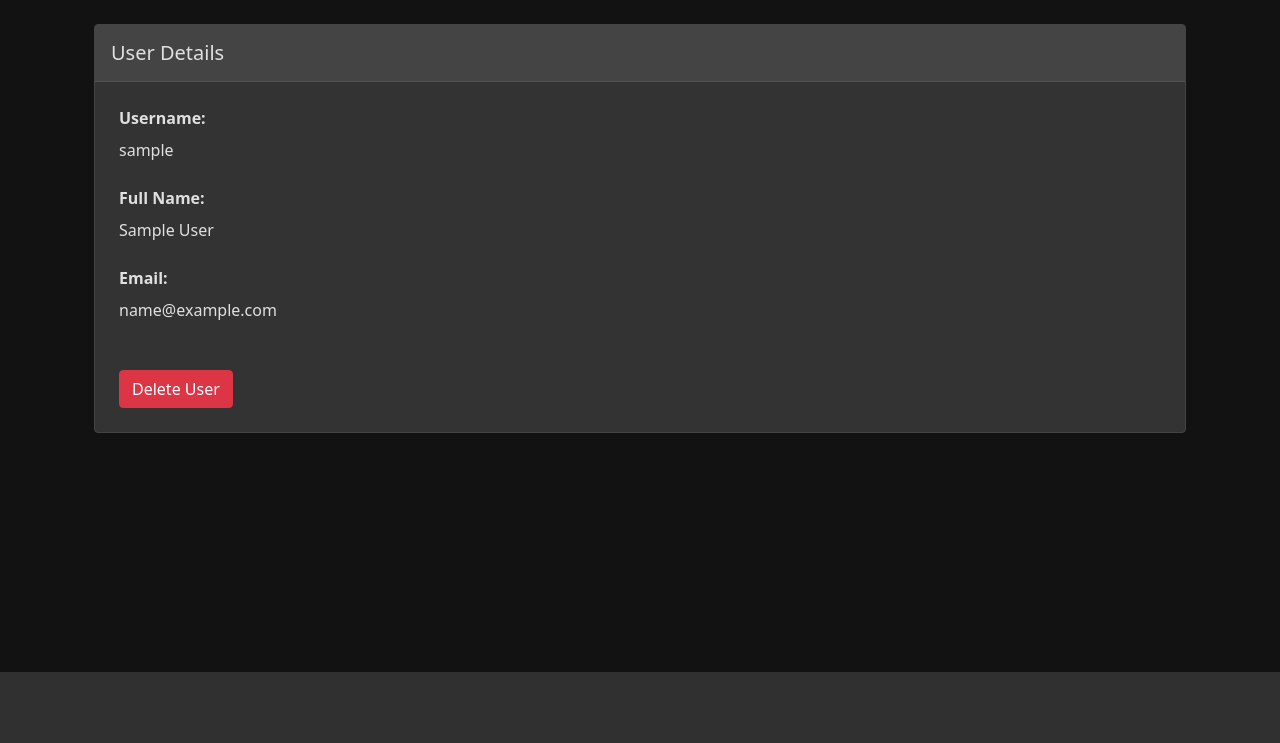
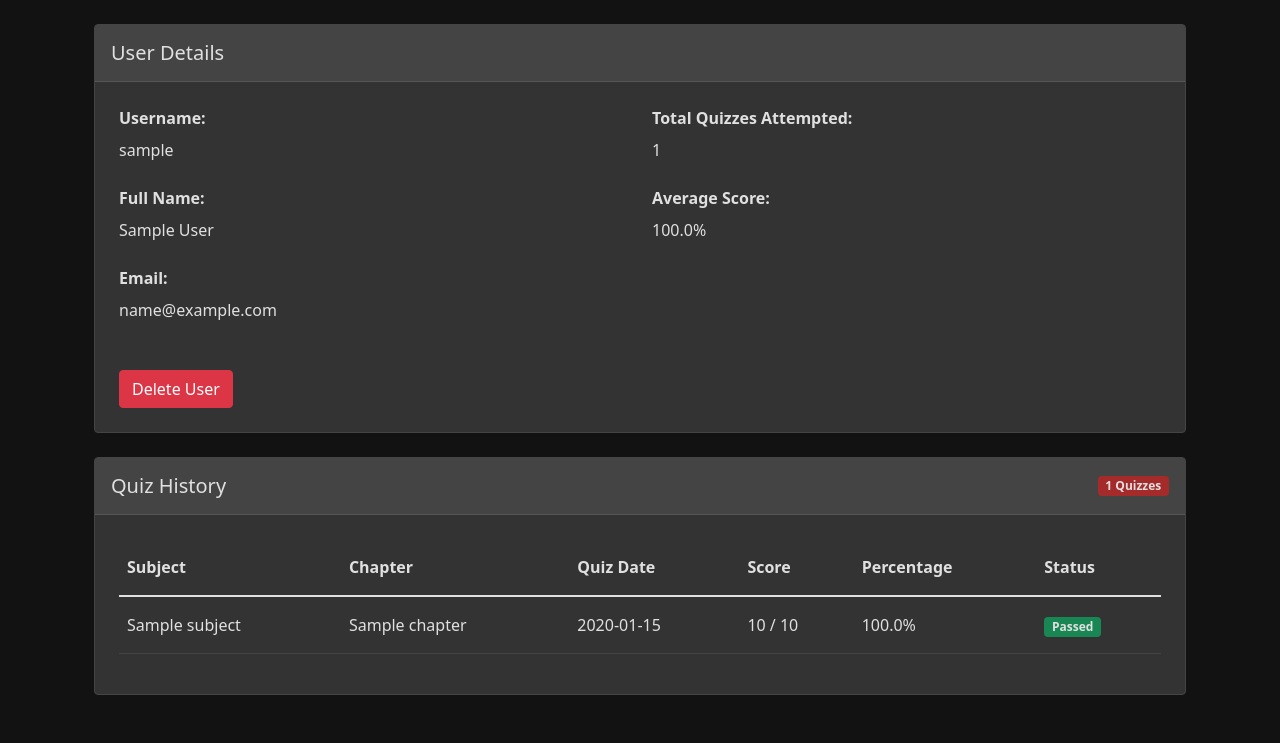
Before and after one commit to 23f3001694/quiz-master, a Flask app: page /admin/users/1 in a window 1280 px wide. Shown: the part 128-871 px from the top of the page. Before the commit the page ends 800 px from the top, so only its background shows below. Run offline with Flask 3, Linux system fonts and the light colour scheme; the visitor is signed in with stand-in values (Sample User, id 1); tables that the repository leaves empty hold one stand-in row (values such as "Sample post").

Commit message:
Bug fixes

```diff
--- a/app/templates/admin/add_chapter.html
+++ b/app/templates/admin/add_chapter.html
@@ -18,7 +18,7 @@
             <h2 class="mb-0">Add New Chapter to {{ subject.name }}</h2>
         </div>
         <div class="card-body p-4">
-            <form method="POST" action="{{ url_for('admin.manage_chapters', subject_id=subject.id) }}">
+            <form method="POST" action="{{ url_for('admin.add_chapter', subject_id=subject.id) }}">
                 <div class="mb-4">
                     <label for="name" class="form-label">Chapter Name</label>
                     <input type="text" class="form-control" id="name" name="name" required>
--- a/app/templates/admin/add_question.html
+++ b/app/templates/admin/add_question.html
@@ -20,7 +20,7 @@
             <h2 class="mb-0">Add New Question to Quiz on {{ quiz.date_of_quiz.strftime('%Y-%m-%d') }}</h2>
         </div>
         <div class="card-body p-4">
-            <form method="POST" action="{{ url_for('admin.manage_questions', quiz_id=quiz.id) }}">
+            <form method="POST" action="{{ url_for('admin.add_question', quiz_id=quiz.id) }}">
                 <div class="mb-4">
                     <label for="question_statement" class="form-label">Question</label>
                     <textarea class="form-control" id="question_statement" name="question_statement" rows="3" required></textarea>
--- a/app/templates/admin/add_subject.html
+++ b/app/templates/admin/add_subject.html
@@ -17,7 +17,7 @@
             <h2 class="mb-0">Add New Subject</h2>
         </div>
         <div class="card-body p-4">
-            <form method="POST" action="{{ url_for('admin.manage_subjects') }}">
+            <form method="POST" action="{{ url_for('admin.add_subject') }}">
                 <div class="mb-4">
                     <label for="name" class="form-label">Subject Name</label>
                     <input type="text" class="form-control" id="name" name="name" required>
--- a/app/templates/admin/view_user.html
+++ b/app/templates/admin/view_user.html
@@ -27,6 +27,23 @@
                     <p class="mb-2"><strong>Email:</strong></p>
                     <p class="mb-4">{{ user.email }}</p>
                 </div>
+                <div class="col-md-6">
+                    <p class="mb-2"><strong>Total Quizzes Attempted:</strong></p>
+                    <p class="mb-4">{{ user.scores|length }}</p>
+
+                    <p class="mb-2"><strong>Average Score:</strong></p>
+                    <p class="mb-4">
+                        {% if user.scores %}
+                        {% set total = namespace(value=0) %}
+                        {% for score in user.scores %}
+                        {% set total.value = total.value + (score.total_score / score.max_score * 100) %}
+                        {% endfor %}
+                        {{ "%.1f"|format(total.value / user.scores|length) }}%
+                        {% else %}
+                        No quizzes attempted
+                        {% endif %}
+                    </p>
+                </div>
             </div>
 
             <div class="d-flex gap-2">
@@ -37,28 +54,40 @@
         </div>
     </div>
 
-    {% if user_quizzes %}
+    {% if user.scores %}
     <div class="card mb-4">
-        <div class="card-header py-3">
+        <div class="card-header py-3 d-flex justify-content-between align-items-center">
             <h3 class="h5 mb-0">Quiz History</h3>
+            <span class="badge bg-primary">{{ user.scores|length }} Quizzes</span>
         </div>
         <div class="card-body p-4">
             <div class="table-responsive">
                 <table class="table table-hover">
                     <thead>
                         <tr>
-                            <th class="py-3">Quiz</th>
-                            <th class="py-3">Date</th>
+                            <th class="py-3">Subject</th>
+                            <th class="py-3">Chapter</th>
+                            <th class="py-3">Quiz Date</th>
                             <th class="py-3">Score</th>
-                            <th class="py-3">Actions</th>
+                            <th class="py-3">Percentage</th>
+                            <th class="py-3">Status</th>
                         </tr>
                     </thead>
                     <tbody>
-                        {% for quiz in user_quizzes %}
+                        {% for score in user.scores|sort(attribute='id', reverse=true) %}
                         <tr>
-                            <td class="py-3">{{ quiz.title }}</td>
-                            <td class="py-3">{{ quiz.date }}</td>
-                            <td class="py-3">{{ quiz.score }}</td>
+                            <td class="py-3">{{ score.quiz.chapter.subject.name }}</td>
+                            <td class="py-3">{{ score.quiz.chapter.name }}</td>
+                            <td class="py-3">{{ score.quiz.date_of_quiz.strftime('%Y-%m-%d') }}</td>
+                            <td class="py-3">{{ score.total_score }} / {{ score.max_score }}</td>
+                            <td class="py-3">{{ "%.1f"|format(score.total_score / score.max_score * 100) }}%</td>
+                            <td class="py-3">
+                                {% if (score.total_score / score.max_score * 100) >= 70 %}
+                                <span class="badge bg-success">Passed</span>
+                                {% else %}
+                                <span class="badge bg-warning">Needs Improvement</span>
+                                {% endif %}
+                            </td>
                         </tr>
                         {% endfor %}
                     </tbody>
@@ -66,6 +95,11 @@
             </div>
         </div>
     </div>
+    {% else %}
+    <div class="alert alert-info">
+        <h4 class="alert-heading">No Quizzes Attempted</h4>
+        <p class="mb-0">This user hasn't attempted any quizzes yet.</p>
+    </div>
     {% endif %}
 </div>
 {% endblock %}
```
